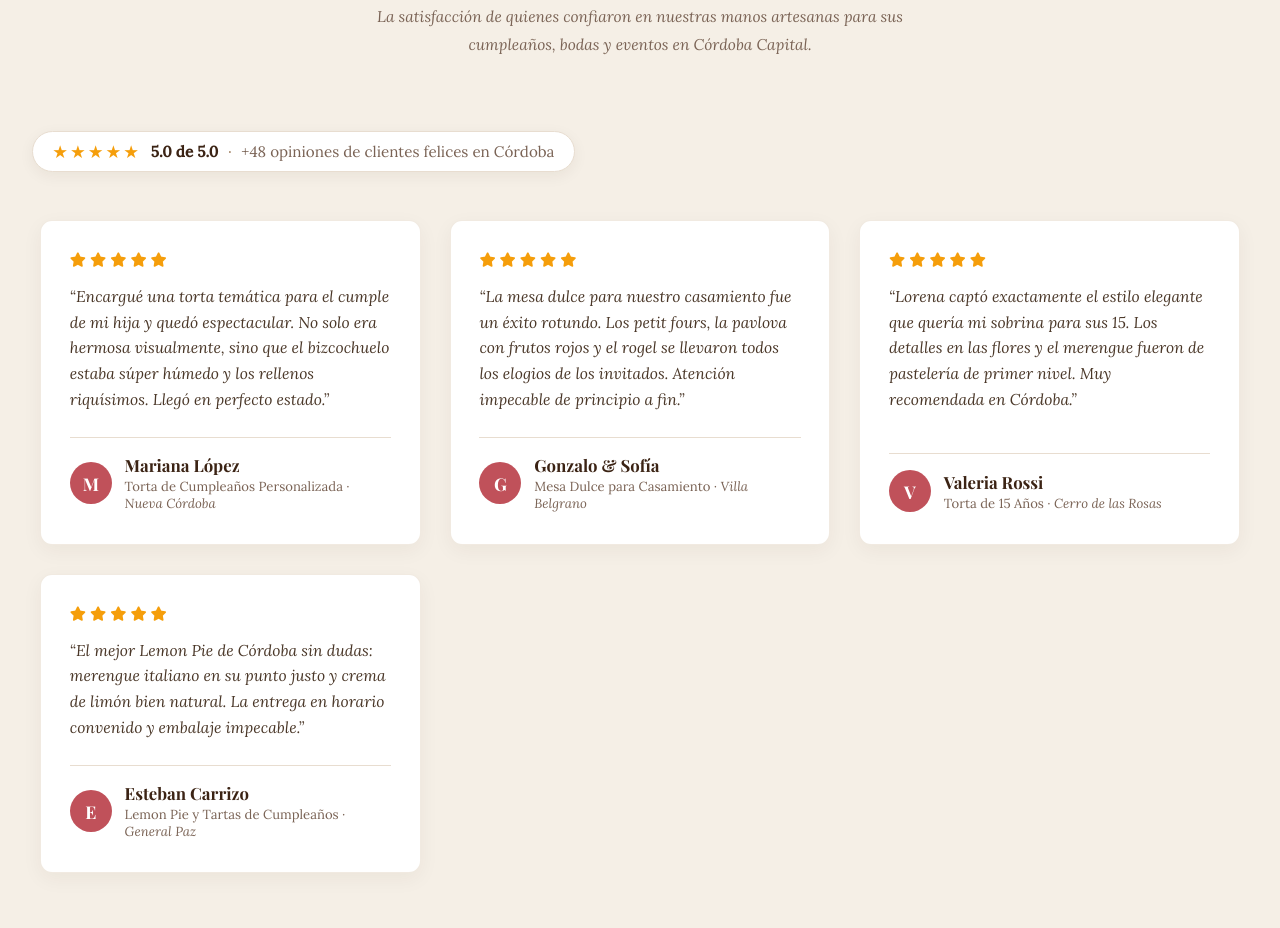
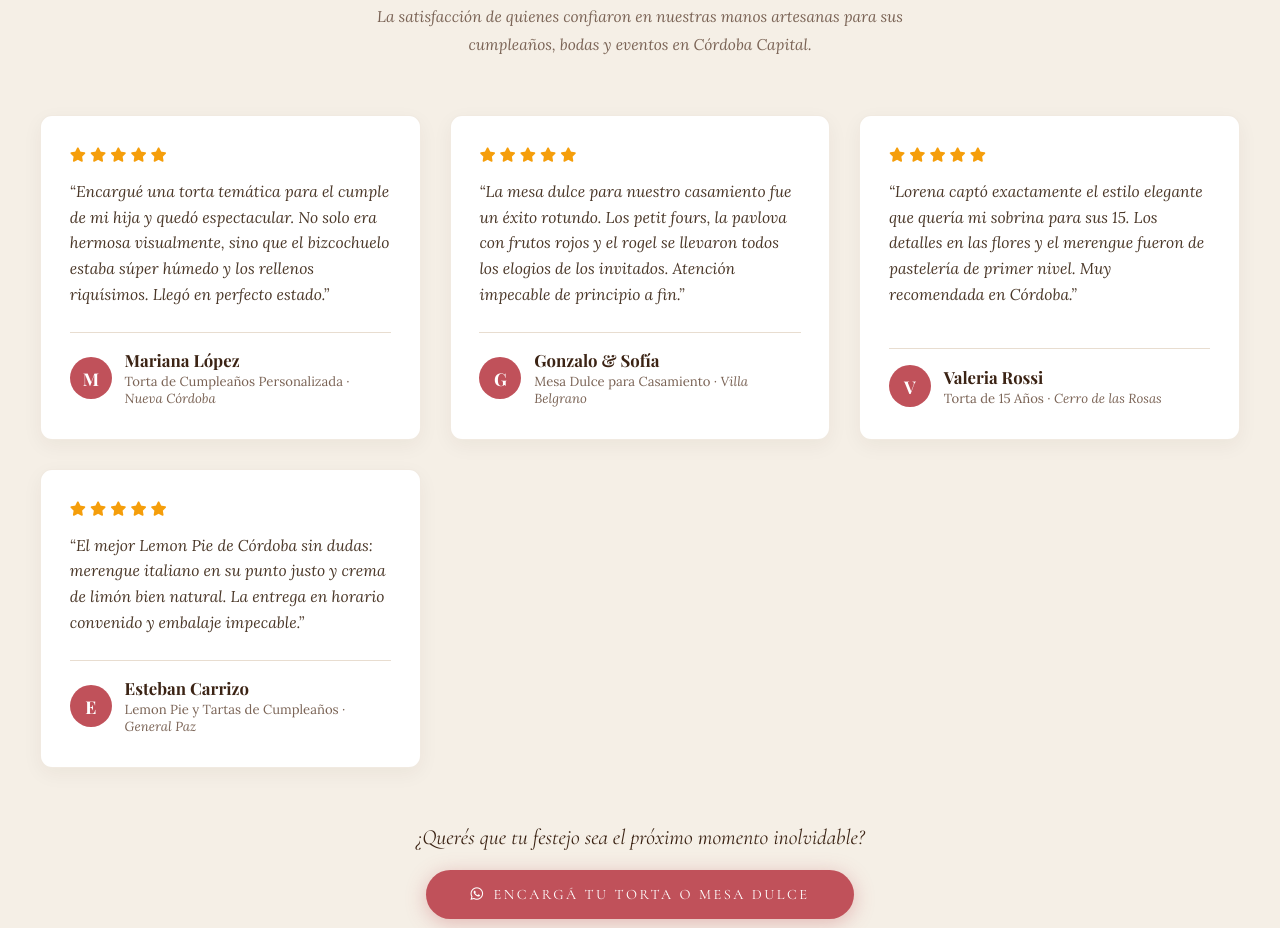
Before and after one commit to yataghan012/sitio0, a React (Vite) app: page / in a window 1280 px wide. Shown: the part 4540-5468 px from the top of the page. Built offline with nearby package versions, Linux system fonts and the light colour scheme; a web font is replaced by a local one.

Commit message:
refactor(testimonials): remove static review summary badge
Clean up the testimonials section by removing the hardcoded summary badge.

```diff
--- a/src/components/Testimonials.tsx
+++ b/src/components/Testimonials.tsx
@@ -25,13 +25,6 @@ export const Testimonials: React.FC = () => {
         <p className="section-desc">
           La satisfacción de quienes confiaron en nuestras manos artesanas para sus cumpleaños, bodas y eventos en Córdoba Capital.
         </p>
-
-        <div className="reviews-summary-badge" role="status" aria-label="Calificación promedio 5.0 sobre 5 estrellas">
-          <span className="stars-gold" aria-hidden="true">★★★★★</span>
-          <span className="rating-score">5.0 de 5.0</span>
-          <span className="rating-divider">·</span>
-          <span className="rating-count">+48 opiniones de clientes felices en Córdoba</span>
-        </div>
       </div>
 
       <div className="testimonios-grid">
```
